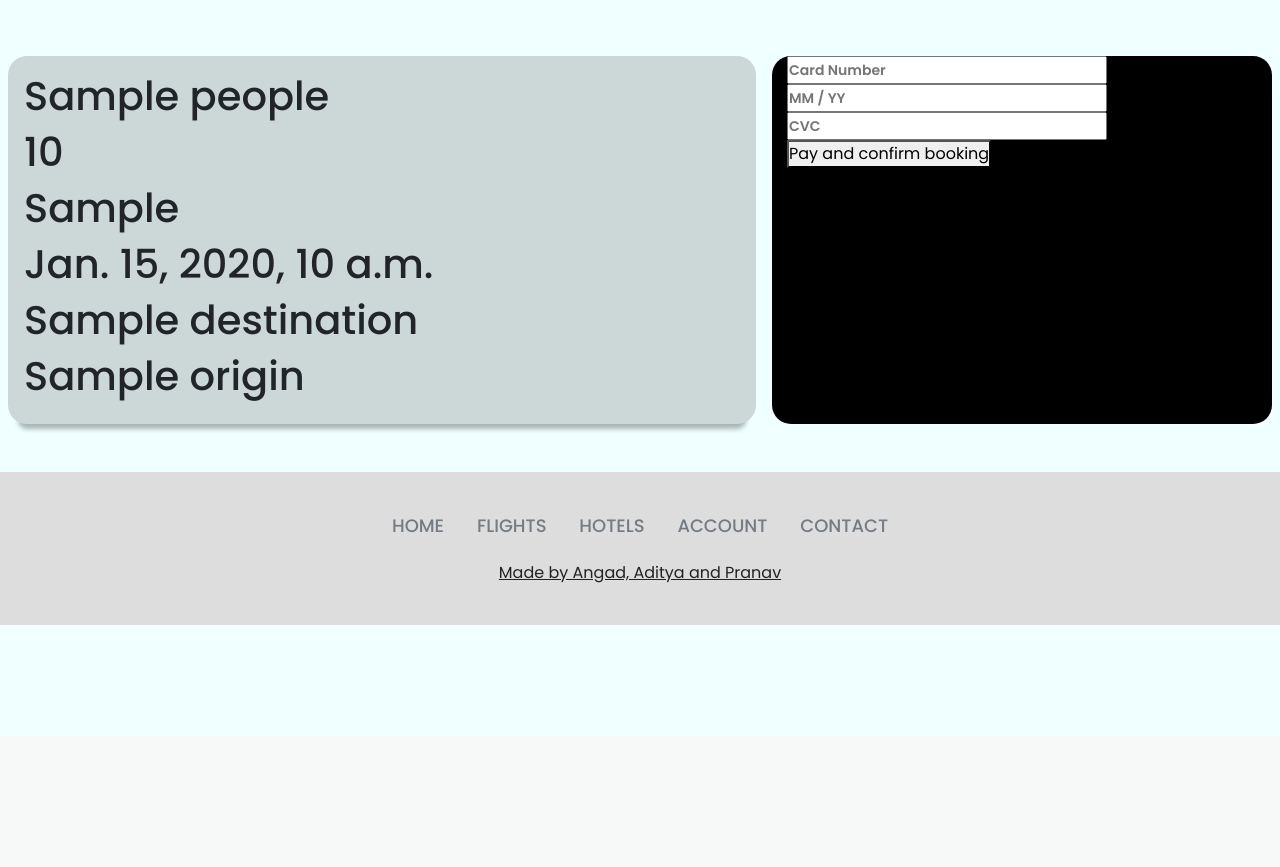
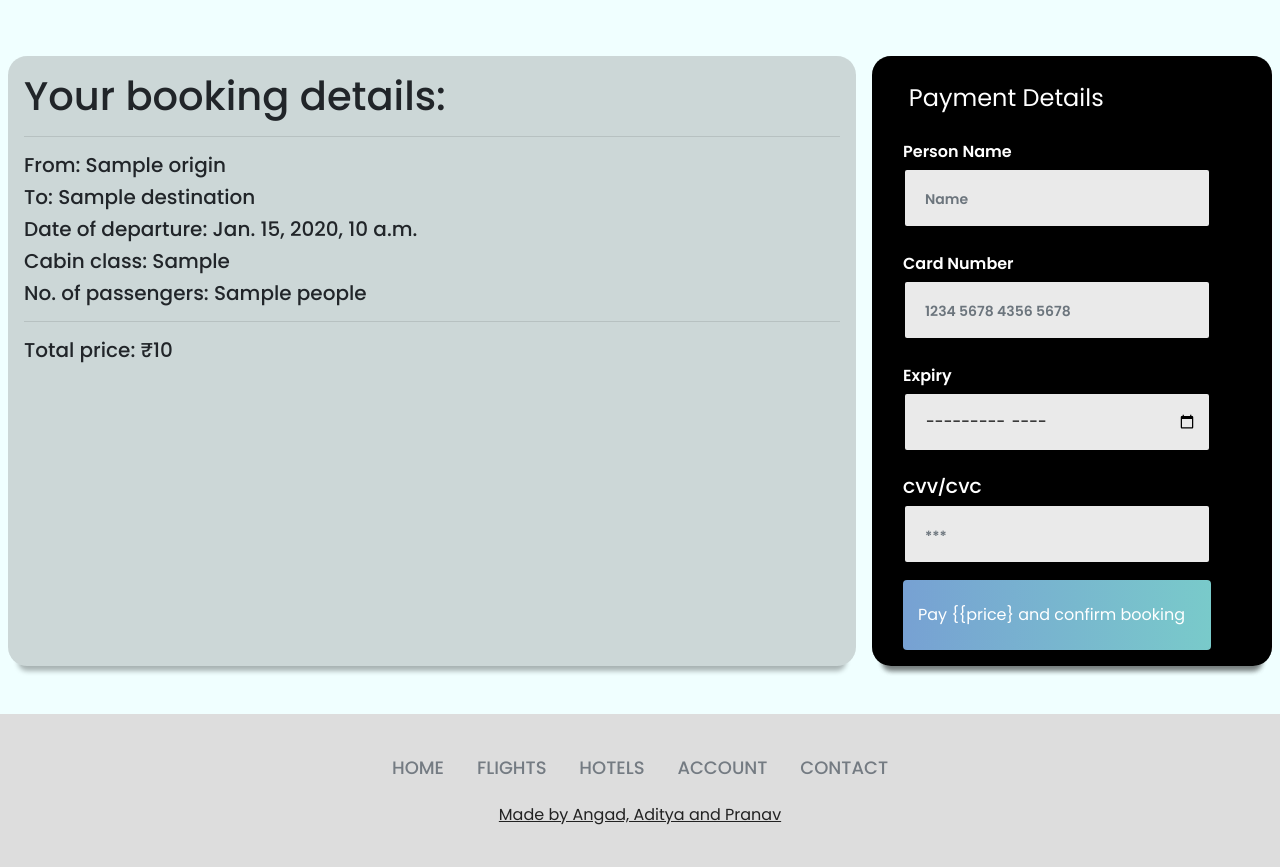
Before and after one commit to Pranav132/OnlyPlanes, a Django app: template onlyplanes/home/templates/checkout.html in a window 1280 px wide. Shown: the part 64-931 px from the top of the page. Before the commit the page ends 689 px from the top, so only its background shows below. Run offline with Django 4.2, Linux system fonts and the light colour scheme; data comes from the database, SQL or seed files in the repository; tables that the repository leaves empty hold one stand-in row (values such as "Sample post"); the template is opened without the code that fills it: values that come from a table or form of the project are taken from there, most other values are stand-ins (such as "Sample title", 1, 10 or a date in 2020); some libraries are stand-ins or nearby versions.

Commit message:
Did style for flights also
Bewns

```diff
--- a/onlyplanes/home/templates/checkout.html
+++ b/onlyplanes/home/templates/checkout.html
@@ -189,7 +189,7 @@ Complete Booking
               <input type="hidden" name='guests' value="{{guests}}">
               <input type="hidden" name='rooms' value="{{rooms}}">
               <input type="hidden" name='numberOfNights' value="4">
-              <button class="btn btn-primary" type="submit">Pay and confirm booking</button>
+              <button class="btn btn-primary" type="submit">Pay {{total_price}} and confirm booking</button>
             </form>
           </div>
         </div>
@@ -202,28 +202,60 @@ Complete Booking
   <div class="booking">
 
     <div class="details">
-      <h1>{{people}}</h1>
-      <h1>{{price}}</h1>
-      <h1>{{cabinClass}}</h1>
-      <h1>{{departureDate}}</h1>
-      <h1>{{destination}}</h1>
-      <h1>{{origin}}</h1>
+      <h1>Your booking details:</h1>
+      <hr>
+      <h2>From: {{origin}}</h2>
+      <h2>To: {{destination}}</h2>
+      <h2>Date of departure: {{departureDate}}</h2>
+      <h2>Cabin class: {{cabinClass}}</h2>
+      <h2>No. of passengers: {{people}}</h2>
+      <hr>
+      <h2>Total price: ₹{{price}}</h2>
     </div>
 
-    <div class="card">
-      <div class="container" >
-        <form class="option" id="credit" action="{% url 'checkout' %}" method="POST">
+    <div class="paymentwrapper">
+      <div class="carddetails">
+        <div class="card px-4">
+          <p class="h8 py-3" style="color: white; margin-top: 1vh; margin-left: 1vw; font-size: 1.5em;">Payment Details</p>
+          <div class="row gx-3">
+            <form action="{% url 'checkout' %}" method="POST">
+            <div class="col-12">
+              <div class="d-flex flex-column">
+                <p class="text mb-1" style="color: white; margin-top: 1vh; font-size: 1em;">Person Name</p> <input class="form-control mb-3" type="text" placeholder="Name" value="" required>
+              </div>
+            </div>
+            <div class="col-12">
+              <div class="d-flex flex-column">
+                <p class="text mb-1" style="color: white; margin-top: 1vh; font-size: 1em;">Card Number</p> <input class="form-control mb-3" type="number" placeholder="1234 5678 4356 5678" min="1000000000000000" max="9999999999999999" required>
+              </div>
+            </div>
+            <div class="col-12">
+              <div class="d-flex flex-column">
+                <p class="text mb-1" style="color: white; margin-top: 1vh; font-size: 1em; width: 100%;">Expiry</p> <input class="form-control mb-3" type="month" placeholder="MM/YYYY" required>
+              </div>
+            </div>
+            <div class="col-12">
+              <div class="d-flex flex-column">
+                <p class="text mb-1" style="color: white; margin-top: 1vh; font-size: 1em; width: 100%;">CVV/CVC</p> <input class="form-control mb-3 pt-2 " type="password" placeholder="***" min="001" max="999" required>
+              </div>
+              </div>
+              <div class="col-12">
                   {% csrf_token %}
-          <input class="cc-number" maxlength="19" name="credit-number" pattern="\d*" placeholder="Card Number" type="tel"><input class="cc-expires" maxlength="7" name="credit-expires" pattern="\d*" placeholder="MM / YY" type="tel"><input class="cc-cvc" maxlength="4" name="credit-cvc" pattern="\d*" placeholder="CVC" type="tel">
                   <input type="hidden" name='people' value='{{people}}'>
                   <input type="hidden" name='price' value='{{price}}'>
                   <input type="hidden" name='cabinClass' value='{{cabinClass}}'>
                   <input type="hidden" name='departureDate' value='{{departureDate}}'>
                   <input type="hidden" name='destination' value='{{destination}}'>
-          <input type="hidden" name='origin' value='{{origin}}'> <button type="submit" onclick = "alert('You\'re all set for a good time!')">Pay and confirm booking</button>
+                  <button class="btn btn-primary" type="submit">Pay {{price} and confirm booking</button>
                 </form>
-      </div>    </div>
               </div>
+            </div>
+          </div>
+        </div>
+      </div>
+    </div>
+  </div>
+
 
 {% endif %}
 
```
Lines whose indentation alone changed are shown as unchanged.
